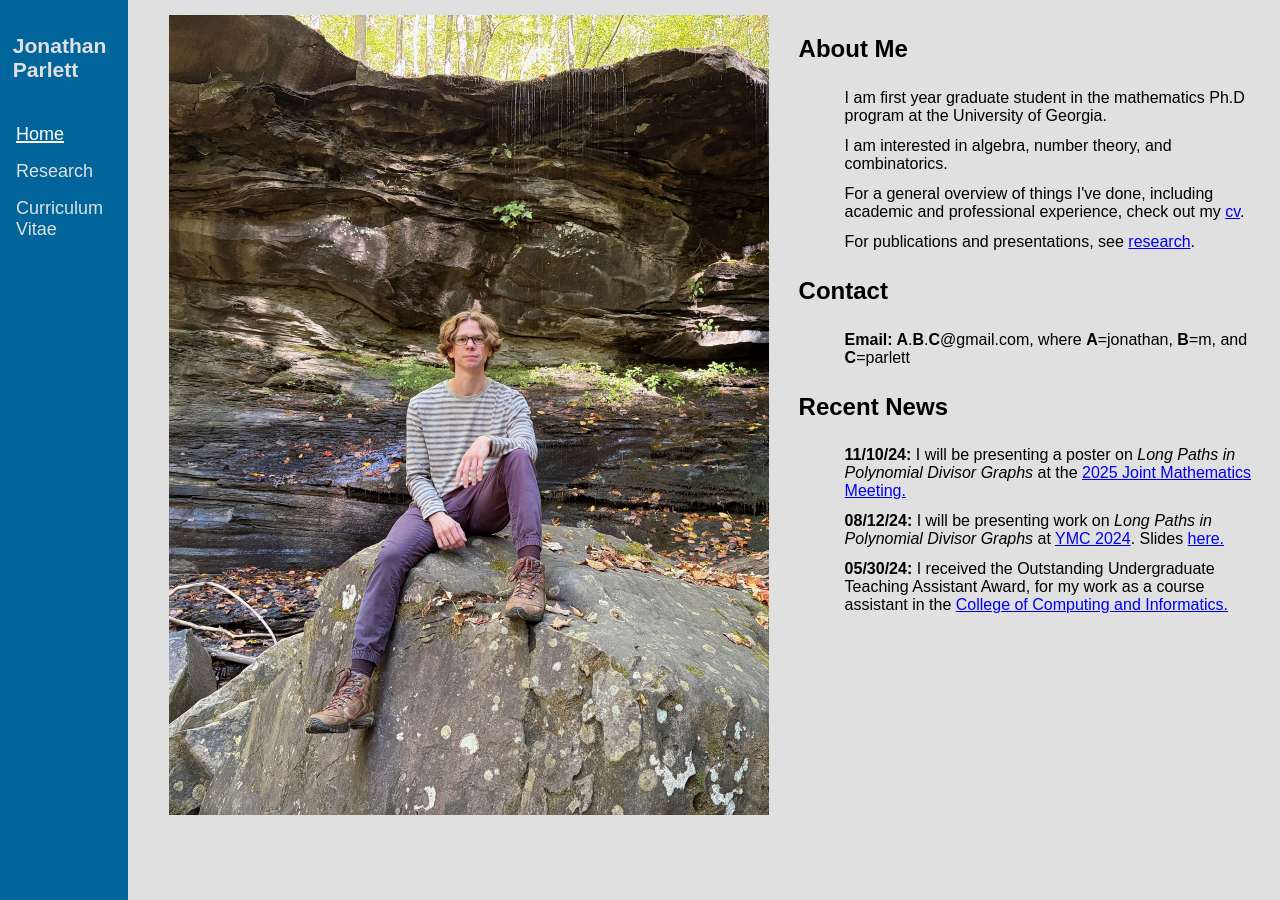
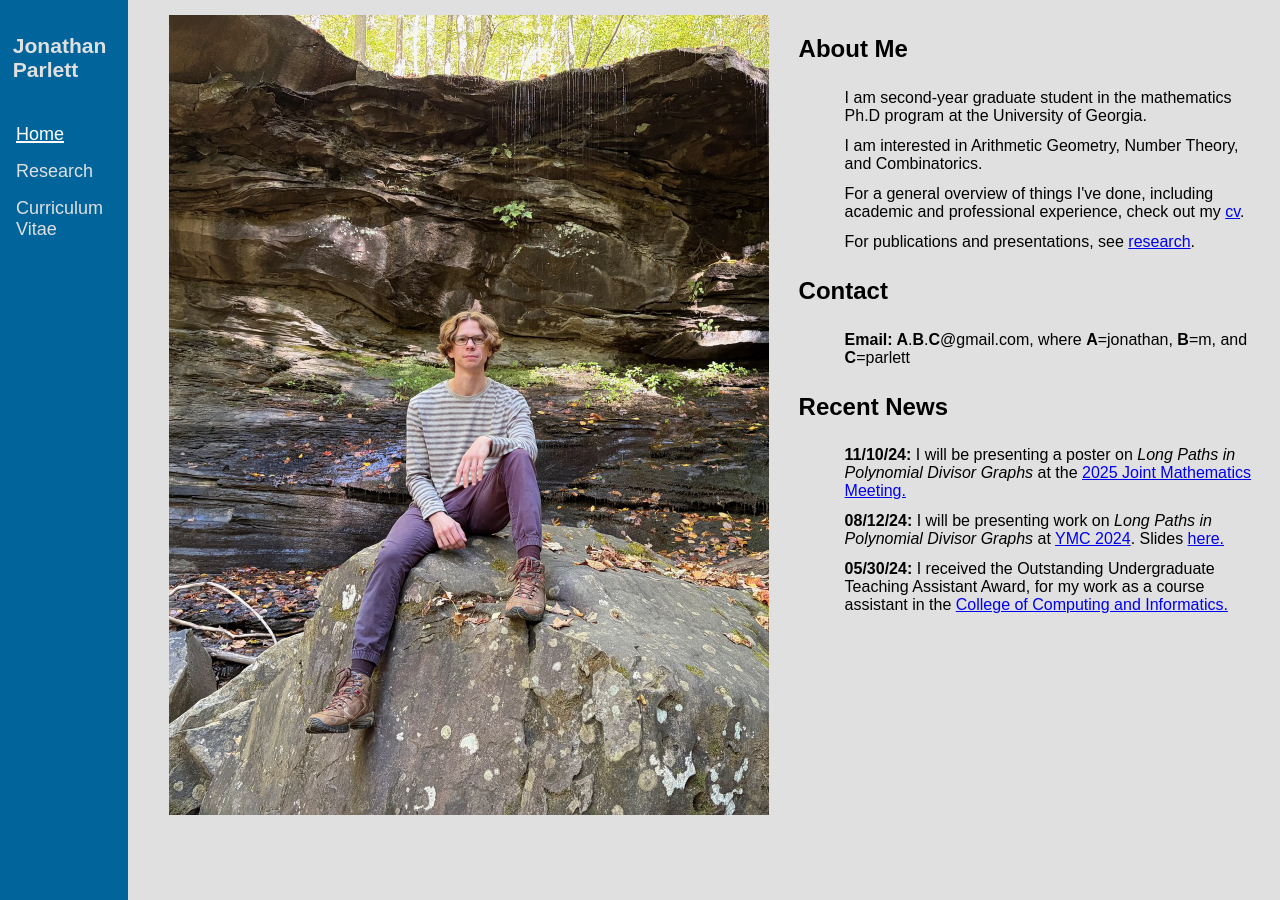
Before and after one commit to jmparlett/jmparlett.github.io, a Jekyll site: the page built from _pages/index.html, in a window 1280 px wide. Built offline with Jekyll 4.4.1, drawn with Linux system fonts in a browser that asks for light colours.

Commit message:
updated about me
Second year rather than first, and research interests now read
arithmetic geometry, number theory, and combinatorics.

Co-Authored-By: Claude Opus 5 <noreply@anthropic.com>

```diff
--- a/_pages/index.html
+++ b/_pages/index.html
@@ -24,8 +24,8 @@ id: home
         <div class="right_col" id="about_me_r">
             <h2>About Me</h2>
             <ul>
-                <li>I am first year graduate student in the mathematics Ph.D program at the University of Georgia.</li>
-                <li>I am interested in algebra, number theory, and combinatorics.</li>
+                <li>I am second-year graduate student in the mathematics Ph.D program at the University of Georgia.</li>
+                <li>I am interested in Arithmetic Geometry, Number Theory, and Combinatorics.</li>
                 <li>For a general overview of things I've done, including academic and professional experience, check out my <a href="{{ "/_data/documents/curriculum_vitae.pdf" | relative_url}}">cv</a>.</li>
                 <li>For publications and presentations, see <a href="/research">research</a>.</li>
                 <!-- <li>I've also made a few blog posts about some random topics related to cryptography and programming <a href="/blog">here</a>.</li> -->
```
